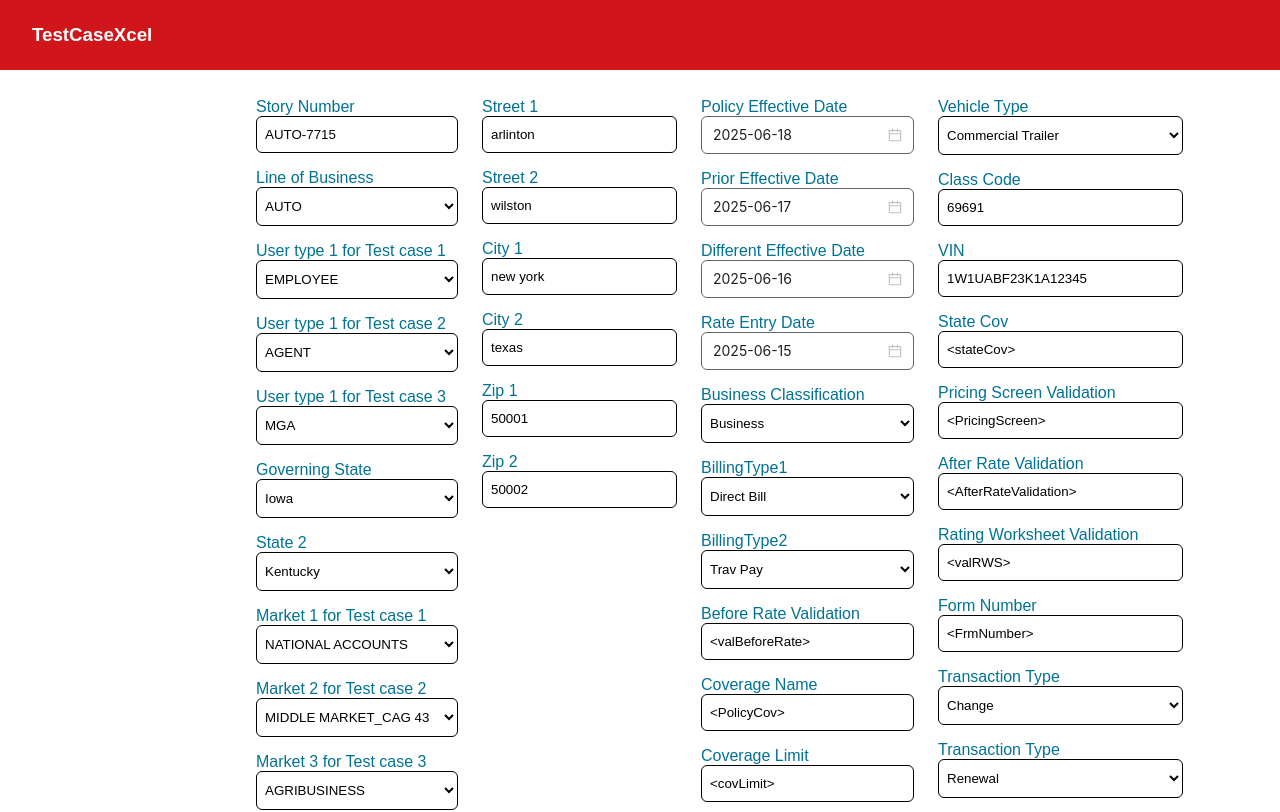
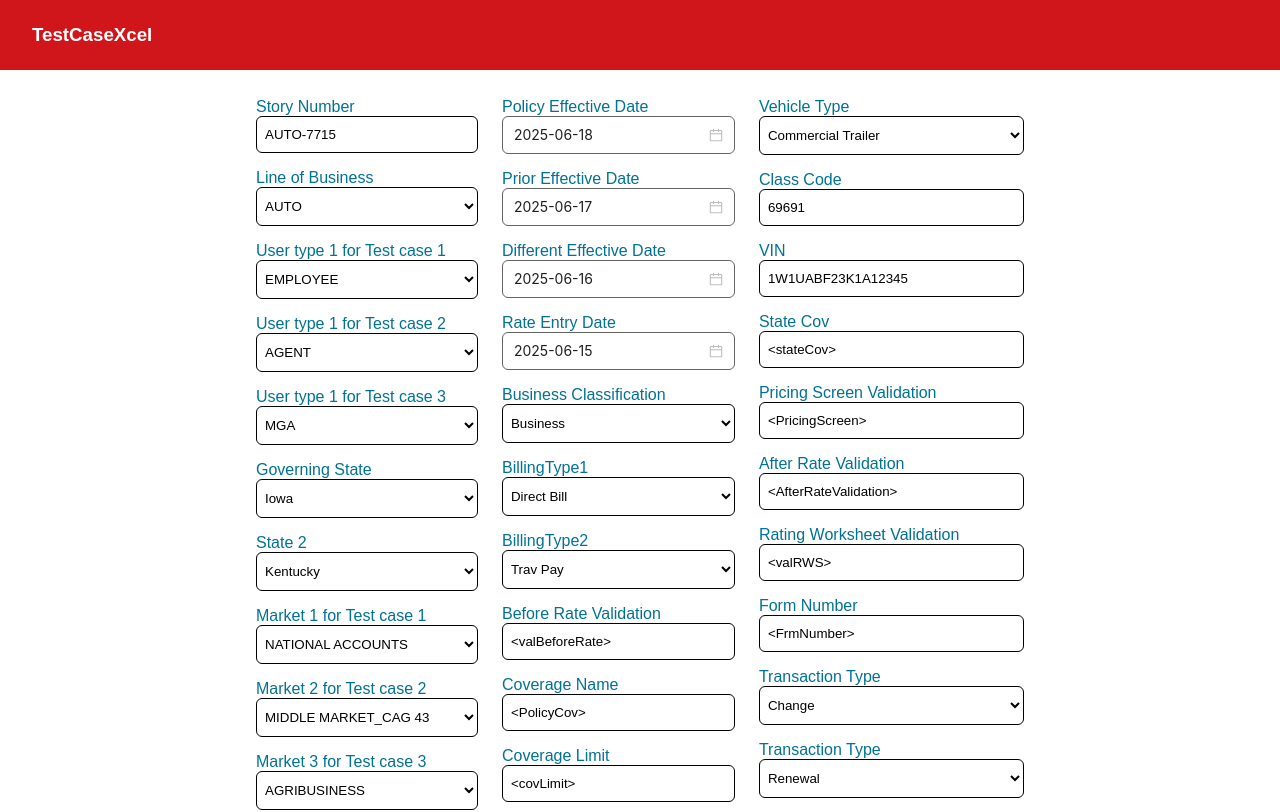
Before and after one commit to Mnak256/acn-excel-to-web, a Next.js app: page /test-data in a window 1280 px wide. Shown: the top 812 px of the page. Built offline with nearby package versions, Linux system fonts and the light colour scheme.

Commit message:
Changes for address

```diff
--- a/src/app/test-data/page.js
+++ b/src/app/test-data/page.js
@@ -111,9 +111,11 @@ export default function InputForm() {
             onChange={getOnChangeFunction(formData, setFormData, "Market3")}
           />
         </div>
+        {/* Address fields only for Alabama (AL) and Alaska (AK) in State1 */}
+        {formData.State1 === "AL" && (
           <div className={styles.flex}>
             <label htmlFor="street1" className={styles.label}>
-          Street 1
+              Street 1 (Alabama)
             </label>
             <input
               type="text"
@@ -123,9 +125,34 @@ export default function InputForm() {
               value={formData.street1}
               onChange={getOnChangeFunction(formData, setFormData, "street1")}
             />
-
+            <label htmlFor="City1" className={styles.label}>
+              City 1 (Alabama)
+            </label>
+            <input
+              type="text"
+              id="City1"
+              name="City1"
+              className={styles.input}
+              value={formData.City1}
+              onChange={getOnChangeFunction(formData, setFormData, "City1")}
+            />
+            <label htmlFor="Zip1" className={styles.label}>
+              Zip 1 (Alabama)
+            </label>
+            <input
+              type="text"
+              id="Zip1"
+              name="Zip1"
+              className={styles.input}
+              value={formData.Zip1}
+              onChange={getOnChangeFunction(formData, setFormData, "Zip1")}
+            />
+          </div>
+        )}
+        {formData.State1 === "AK" && (
+          <div className={styles.flex}>
             <label htmlFor="street2" className={styles.label}>
-          Street 2
+              Street 2 (Alaska)
             </label>
             <input
               type="text"
@@ -135,21 +162,8 @@ export default function InputForm() {
               value={formData.street2}
               onChange={getOnChangeFunction(formData, setFormData, "street2")}
             />
-
-        <label htmlFor="City1" className={styles.label}>
-          City 1
-        </label>
-        <input
-          type="text"
-          id="City1"
-          name="City1"
-          className={styles.input}
-          value={formData.City1}
-          onChange={getOnChangeFunction(formData, setFormData, "City1")}
-        />
-
             <label htmlFor="City2" className={styles.label}>
-          City 2
+              City 2 (Alaska)
             </label>
             <input
               type="text"
@@ -159,21 +173,8 @@ export default function InputForm() {
               value={formData.City2}
               onChange={getOnChangeFunction(formData, setFormData, "City2")}
             />
-
-        <label htmlFor="Zip1" className={styles.label}>
-          Zip 1
-        </label>
-        <input
-          type="text"
-          id="Zip1"
-          name="Zip1"
-          className={styles.input}
-          value={formData.Zip1}
-          onChange={getOnChangeFunction(formData, setFormData, "Zip1")}
-        />
-
             <label htmlFor="Zip2" className={styles.label}>
-          Zip 2
+              Zip 2 (Alaska)
             </label>
             <input
               type="text"
@@ -184,6 +185,7 @@ export default function InputForm() {
               onChange={getOnChangeFunction(formData, setFormData, "Zip2")}
             />
           </div>
+        )}
         <div className={styles.flex}>
           <CustomDatePicker
             id="PolicyEff"
--- a/src/app/test-generate/page.js
+++ b/src/app/test-generate/page.js
@@ -72,7 +72,7 @@ export default function downloadFile(uiFormData) {
             "testName": `${uiFormData.StoryNumber}_${uiFormData.LoBus}_${uiFormData.Usertype1}_${uiFormData.Market1}_NB_${uiFormData.subTransactionType1}TC01`,
             "description": `LOB: ${uiFormData.LoBus} \n ${uiFormData.Market1} Market and ${uiFormData.Usertype1} Login.\n \nNew business:\n PED as ${uiFormData.PolicyEff} and RED ${uiFormData.RateEff}\nDescription:\n Validate Before Rating the policy - ${uiFormData.BeforeRateValidation}\n Validate After Rating the policy -\n ${uiFormData.AfterRateValidation}\n`,
             "steps": 1,
-            "designSteps": `Preconditions:\n Login As: ${uiFormData.Usertype1}\n Market: ${uiFormData.Market1}\nLOB: ${uiFormData.LoBus}\nPolicy type: ${uiFormData.LoBus}\nPolicy Effective Date: ${uiFormData.PolicyEff}\nRate Entry Date: ${uiFormData.RateEff}\n Governing state: ${uiFormData.State1}\n Industry Segment: ${uiFormData.segmentType}\nAddress 1: ${uiFormData.street1}, ${uiFormData.City1}, ${uiFormData.State1}, ${uiFormData.Zip1}\nAddress 2: ${uiFormData.street2}, ${uiFormData.City2}, ${uiFormData.State2}, ${uiFormData.Zip2}`,
+            "designSteps": `Preconditions:\n Login As: ${uiFormData.Usertype1}\n Market: ${uiFormData.Market1}\nLOB: ${uiFormData.LoBus}\nPolicy type: ${uiFormData.LoBus}\nPolicy Effective Date: ${uiFormData.PolicyEff}\nRate Entry Date: ${uiFormData.RateEff}\n Governing state: ${uiFormData.State1}\n Industry Segment: ${uiFormData.segmentType}\nAddress 1: ${uiFormData.State1 === "AL" ? `${uiFormData.street1}, ${uiFormData.City1}, ${uiFormData.State1}, ${uiFormData.Zip1}` : uiFormData.State1 === "AK" ? `${uiFormData.street2}, ${uiFormData.City2}, ${uiFormData.State1}, ${uiFormData.Zip2}` : ''}`,
             "expectedOutput": "",
           },
           {
```
Lines whose indentation alone changed are shown as unchanged.
